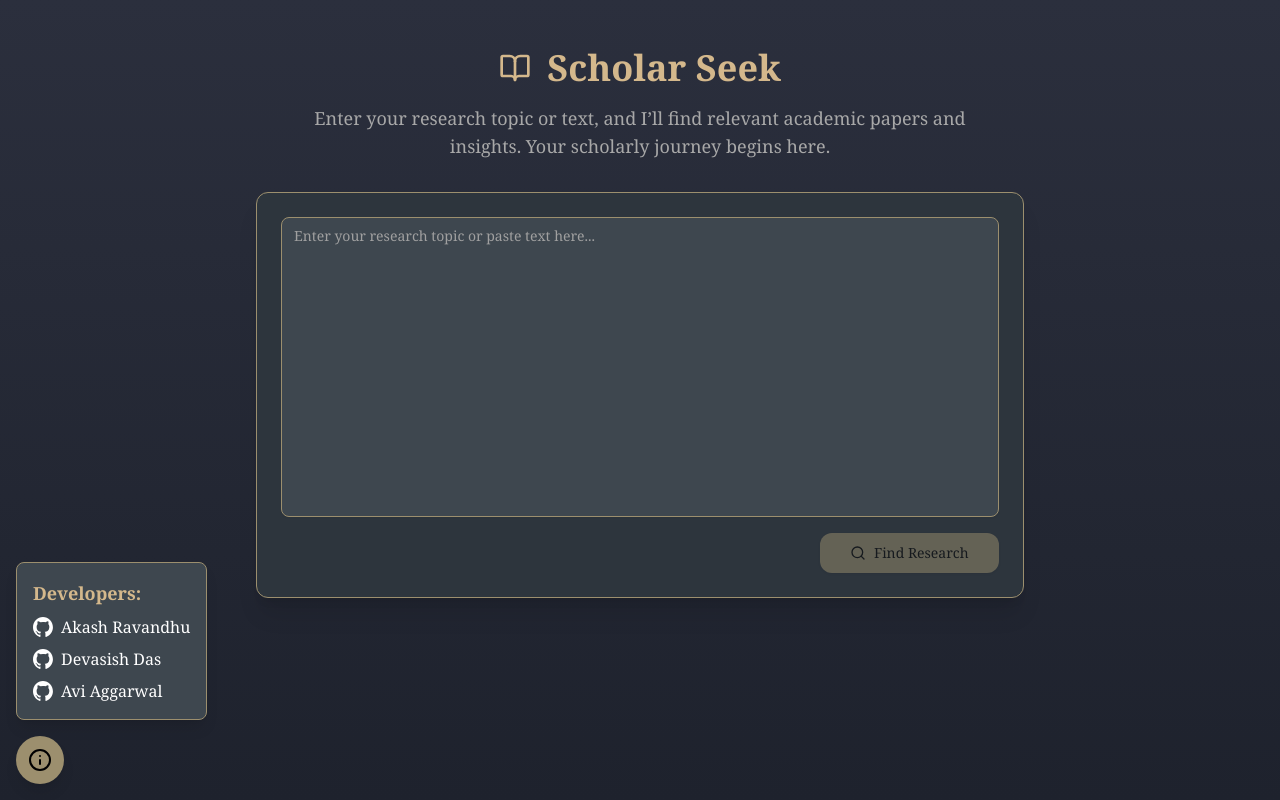
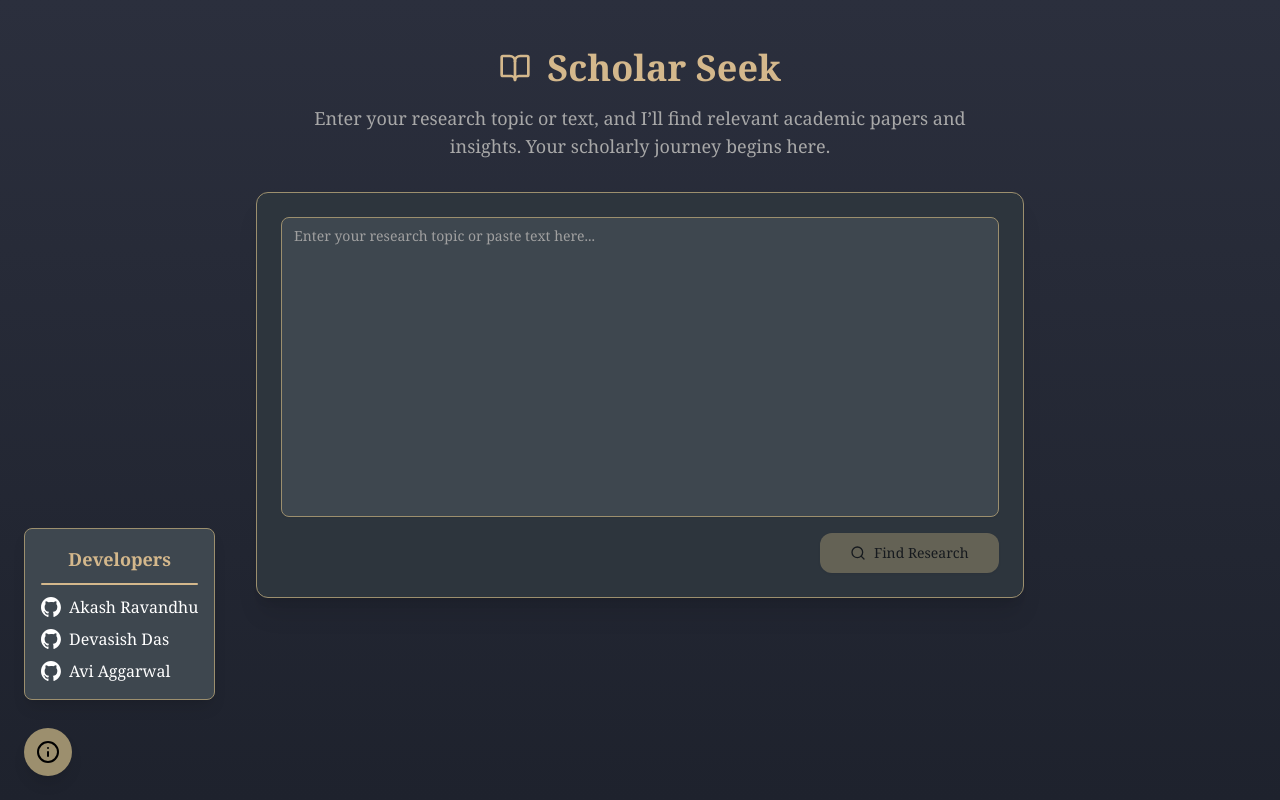
Before and after one commit to GalacticQuasar/scholar-seek, a Next.js app: page / in a window 1280 px wide. Both pictures are taken after a click on the button 40 px from the left and 760 px from the top of the page. Built offline with nearby package versions, Linux system fonts and the light colour scheme.

Commit message:
Dev Popup Aesthetics

```diff
--- a/src/pages/index.js
+++ b/src/pages/index.js
@@ -289,15 +289,19 @@ export default function Home() {
       {/* Developer Info Button */}
       <button
         onClick={() => setIsPopupVisible(!isPopupVisible)}
-        className="fixed bottom-4 left-4 bg-[#9c8f6e] hover:bg-[#D4B88C] text-black dark:text-white rounded-full p-3 shadow-lg transition-all duration-200 ease-in-out"
+        className="fixed bottom-6 left-6 bg-[#9c8f6e] hover:bg-[#D4B88C] text-black dark:text-white rounded-full p-3 shadow-lg transition-all duration-200 ease-in-out"
       >
         <Info className="h-6 w-6" />
       </button>
 
       {/* Developer Info Popup */}
-      {isPopupVisible && (
-        <div className="fixed bottom-20 left-4 bg-[#3e474f] border border-[#9c8f6e] rounded-lg p-4 shadow-lg text-white">
-          <h3 className="text-lg font-semibold text-[#D4B88C]">Developers:</h3>
+      <div
+        className={`fixed bottom-20 mb-5 left-6 bg-[#3e474f] border border-[#9c8f6e] rounded-lg p-4 shadow-lg text-white transition-opacity duration-150 ${
+          isPopupVisible ? "opacity-100" : "opacity-0 pointer-events-none"
+        }`}
+      >
+          <h3 className="text-lg font-semibold text-center text-[#D4B88C]">Developers</h3>
+          <Separator color="#D4B88C" height="2px" />
           <ul className="mt-2 space-y-2">
             <li className="flex items-center gap-2">
               <a
@@ -346,7 +350,6 @@ export default function Home() {
             </li>
           </ul>
         </div>
-      )}
       <style jsx global>{`
         * {
           font-family: 'Georgia', Times, serif;
```
